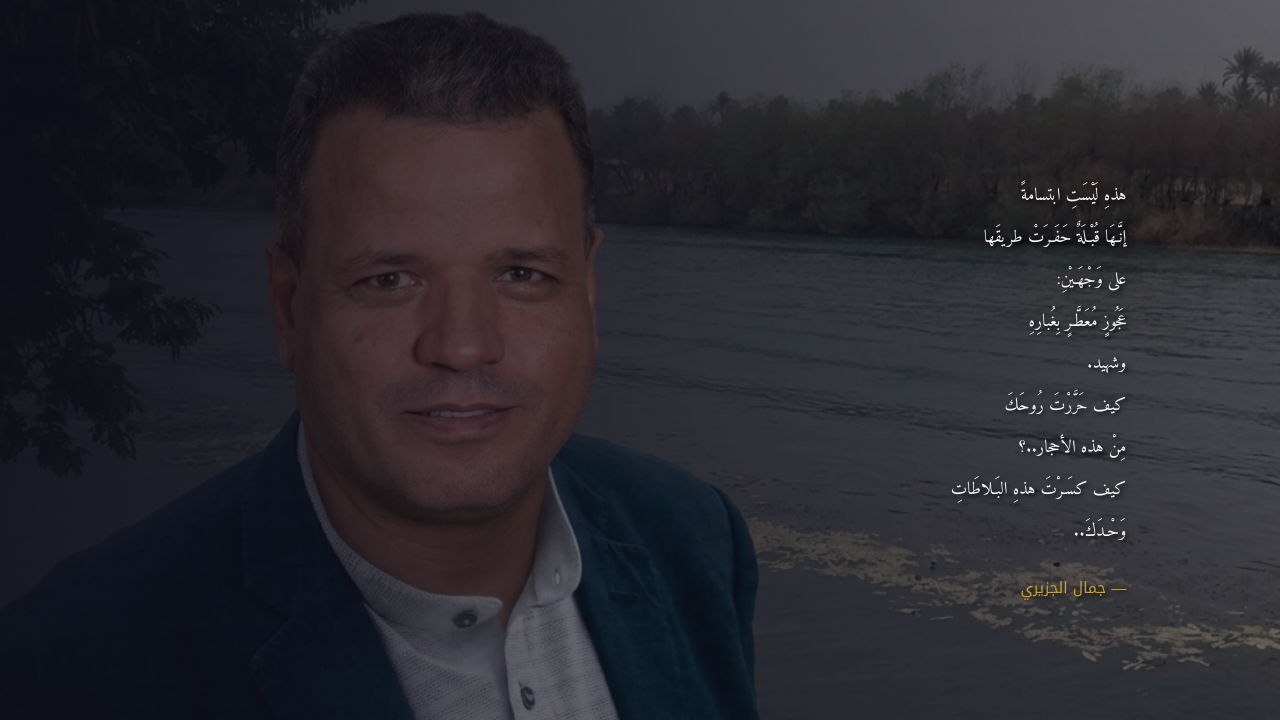
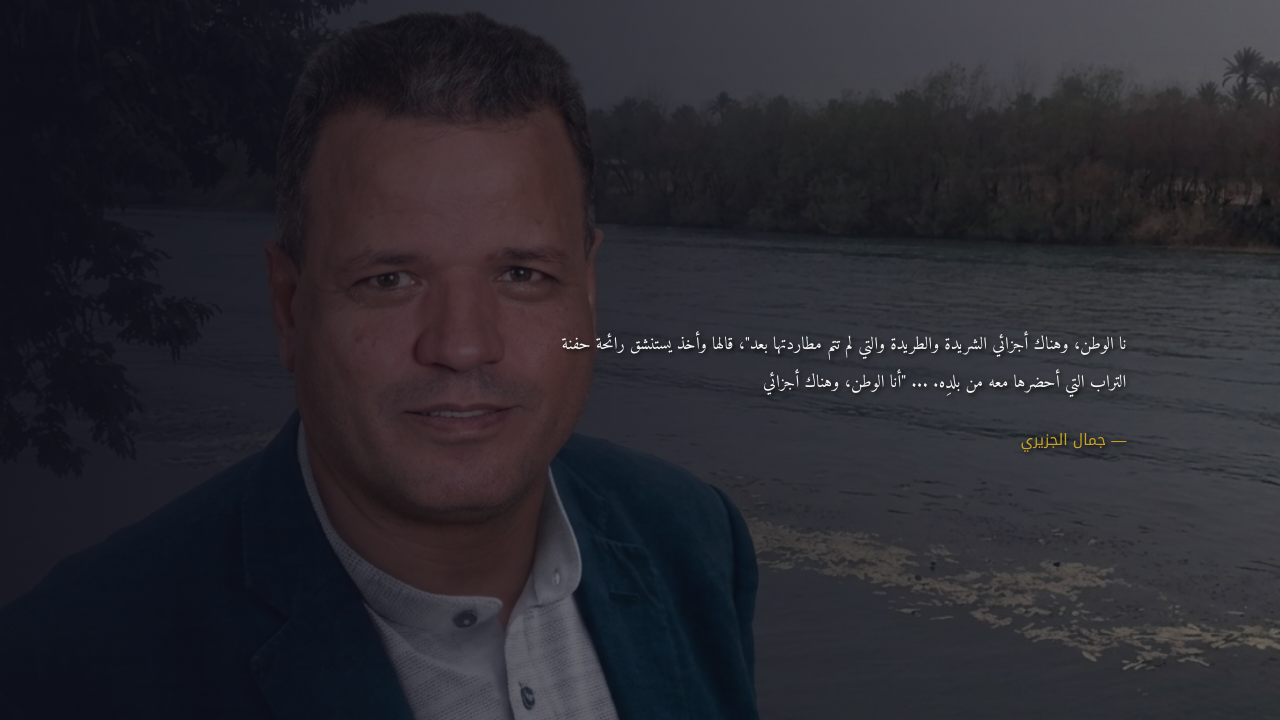
Before and after one commit to medicalzone1000/fareskhadr, a plain HTML site: page index.html in a window 1280 px wide. Shown: the part 80-800 px from the top of the page. Drawn offline with Linux system fonts and the light colour scheme.

Commit message:
Update index.html

```diff
--- a/index.html
+++ b/index.html
@@ -41,15 +41,8 @@
             <div class="hero-overlay"></div>
             <div class="hero-poem-overlay">
                 <div class="poem-content">
-                    <p>هذهِ لَيْسَتِ ابتسامةً</p>
-                    <p>إنَّـهَا قُبْـلَةٌ حَفَـرَتْ طريقَها</p>
-                    <p>على وَجْهَـيْنِ:</p>
-                    <p>عَجُوزٍ مُعَطَّـرٍ بِغُبارِهِ</p>
-                    <p>وشهيد.</p>
-                    <p>كيف حَرَّرْتَ رُوحَكَ</p>
-                    <p>مِنْ هذه الأحجار..؟</p>
-                    <p>كيف كسَـرْتَ هذهِ البَـلاطَاتِ</p>
-                    <p>وَحْـدَكَ..</p>
+                    <p> نا الوطن، وهناك أجزائي الشريدة والطريدة والتي لم تتم مطاردتها بعد"، قالها وأخذ يستنشق رائحة حفنة التراب التي أحضرها معه من بلدِه. ... "أنا الوطن، وهناك أجزائي</p>
+
 
                     <span class="poem-author">— جمال الجزيري</span>
                 </div>
```
